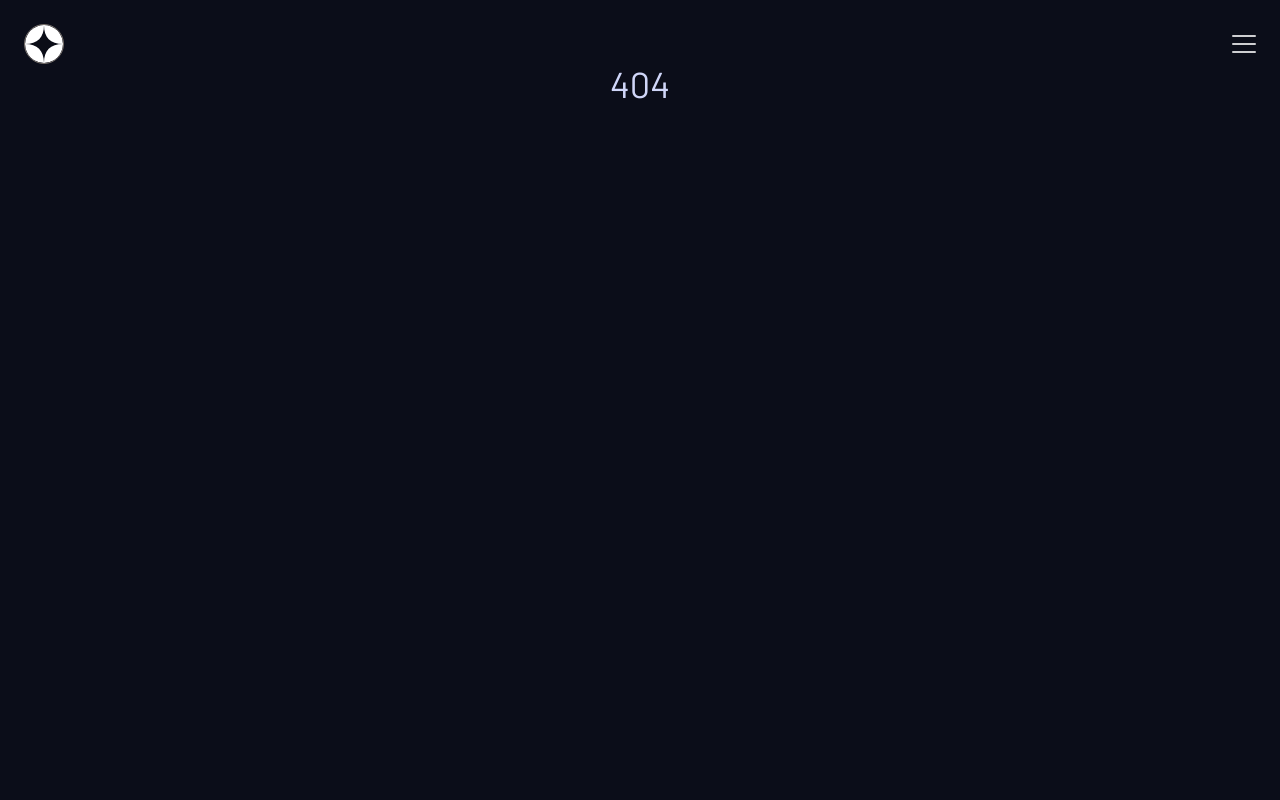
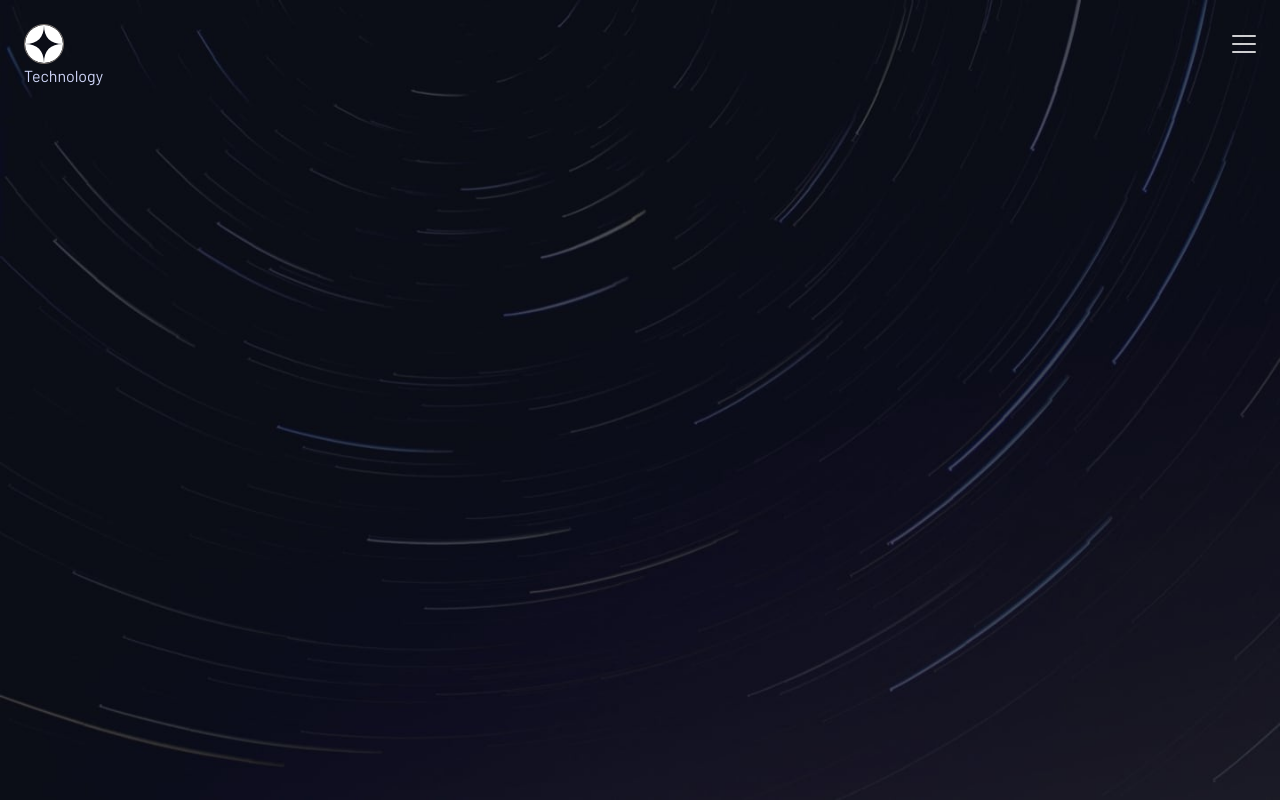
Before and after one commit to Hugo-Farias/Space-tourism-website, a React (Vite) app: page /technology in a window 1280 px wide. Before the commit this address had no page. Built offline with nearby package versions, Linux system fonts and the light colour scheme; a web font is replaced by a local one.

Commit message:
auto complete on Link component for custom router

```diff
--- a/package.json
+++ b/package.json
@@ -6,7 +6,6 @@
   "scripts": {
     "dev": "vite",
     "git": "git add -A && tsc --noemit && git commit -m",
-    "postgit": "git push",
     "build": "tsc -b && vite build",
     "lint": "eslint .",
     "preview": "vite preview"
--- a/src/App.tsx
+++ b/src/App.tsx
@@ -4,14 +4,18 @@ import Route from "./router/Route.tsx";
 import Routes from "./router/Routes.tsx";
 import Destination from "./pages/Destination.tsx";
 import Crew from "./pages/Crew.tsx";
+import Technology from "./pages/Technology.tsx";
 
-export type NavT = { label: string; path: string; number: number }[];
-
-const nav: NavT = [
+const nav = [
   { label: "Home", path: "/", number: 0 },
   { label: "Destination", path: "/destination", number: 1 },
   { label: "Crew", path: "/crew", number: 2 },
-];
+  { label: "Technology", path: "/technology", number: 3 },
+] as const;
+
+export type NavT = { label: string; path: PathsT; number: number };
+
+export type PathsT = (typeof nav)[number]["path"];
 
 function App() {
   return (
@@ -21,6 +25,7 @@ function App() {
         <Route path={"/"} element={<Home />} />
         <Route path={"/destination"} element={<Destination />} />
         <Route path={"/crew"} element={<Crew />} />
+        <Route path={"/technology"} element={<Technology />} />
       </Routes>
     </div>
   );
--- a/src/components/NavBar.tsx
+++ b/src/components/NavBar.tsx
@@ -6,17 +6,13 @@ import { AnimatePresence, motion } from "framer-motion";
 import { NavT } from "../App.tsx";
 
 type PropT = {
-  nav: NavT;
+  nav: readonly NavT[];
 };
 
 function NavBar({ nav }: PropT) {
   const [isOpen, setIsOpen] = useState<boolean>(false);
 
-  function toggleMenu() {
-    // document.body.style.overflow = isOpen ? "auto" : "hidden";
-
-    setIsOpen(!isOpen);
-  }
+  const toggleMenu = () => setIsOpen(!isOpen);
 
   return (
     <nav className={"z-10 flex h-10 items-center justify-between"}>
--- a/src/index.css
+++ b/src/index.css
@@ -66,4 +66,16 @@
       background-image: url("./assets/crew/background-crew-desktop.jpg");
     }
   }
+
+  &[data-section="technology"] {
+    background-image: url("./assets/technology/background-technology-mobile.jpg");
+
+    @media (min-width: 641px) {
+      background-image: url("./assets/technology/background-technology-tablet.jpg");
+    }
+
+    @media (min-width: 769px) {
+      background-image: url("./assets/technology/background-technology-desktop.jpg");
+    }
+  }
 }
--- a/src/pages/Home.tsx
+++ b/src/pages/Home.tsx
@@ -23,7 +23,7 @@ const Home = function () {
         className={
           "mt-20 flex size-[9.37rem] items-center justify-center rounded-full bg-white font-bellefair text-[1.4rem] uppercase text-black"
         }
-        to={"/crew"}
+        to={"/technology"}
       >
         Explore
       </Link>
--- /dev/null
+++ b/src/pages/Technology.tsx
@@ -0,0 +1,5 @@
+const Technology = function () {
+  return <h1>Technology</h1>;
+};
+
+export default Technology;
--- a/src/router/Link.tsx
+++ b/src/router/Link.tsx
@@ -1,7 +1,8 @@
 import React, { ReactNode } from "react";
+import { PathsT } from "../App.tsx";
 
 type propT = {
-  to: string;
+  to: PathsT;
   children: ReactNode;
   onClick?: () => void;
   className?: string;
--- a/src/router/Route.tsx
+++ b/src/router/Route.tsx
@@ -1,6 +1,5 @@
 import { ReactNode } from "react";
 import usePathname from "./routerHooks/usePathname.ts";
-// import { useAutoAnimate } from "@formkit/auto-animate/react";
 
 type propT = {
   path: string;
@@ -8,7 +7,6 @@ type propT = {
 };
 
 const Route = function ({ path, element }: propT) {
-  // const [animRef] = useAutoAnimate();
   const pathname = usePathname();
 
   return path === pathname ? element : null;
```
